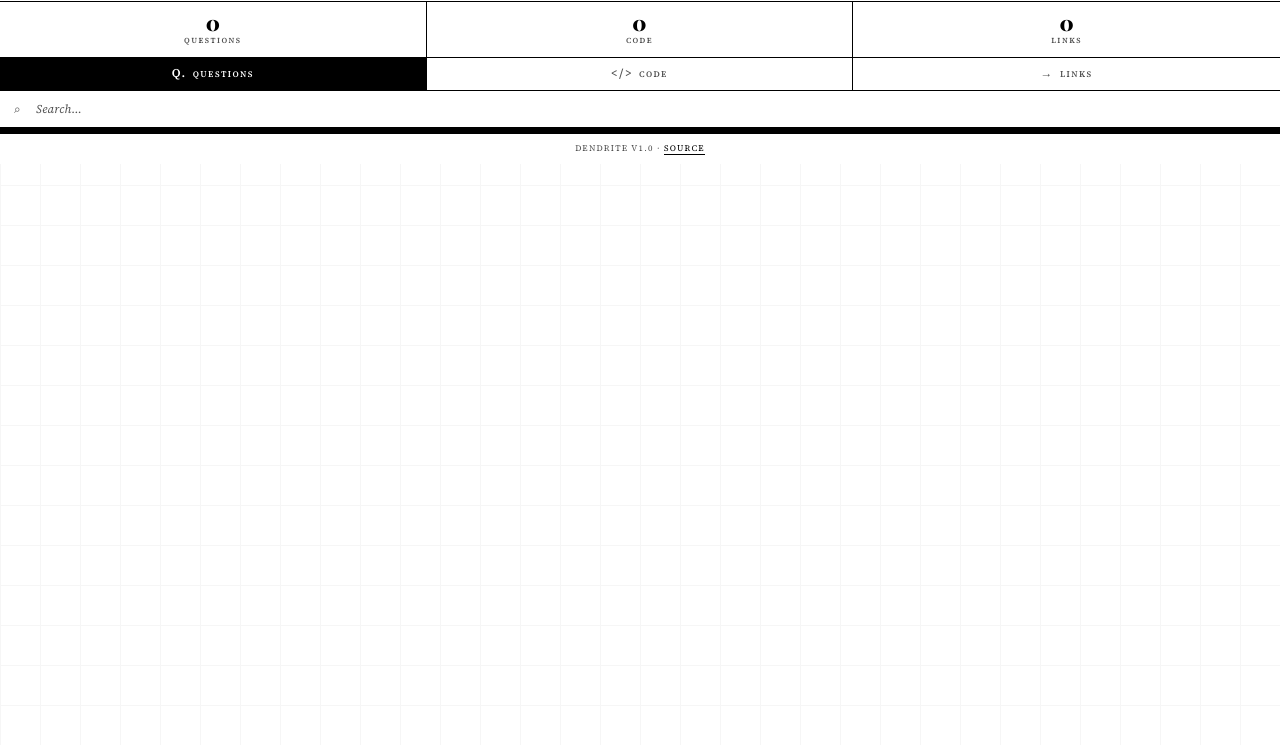
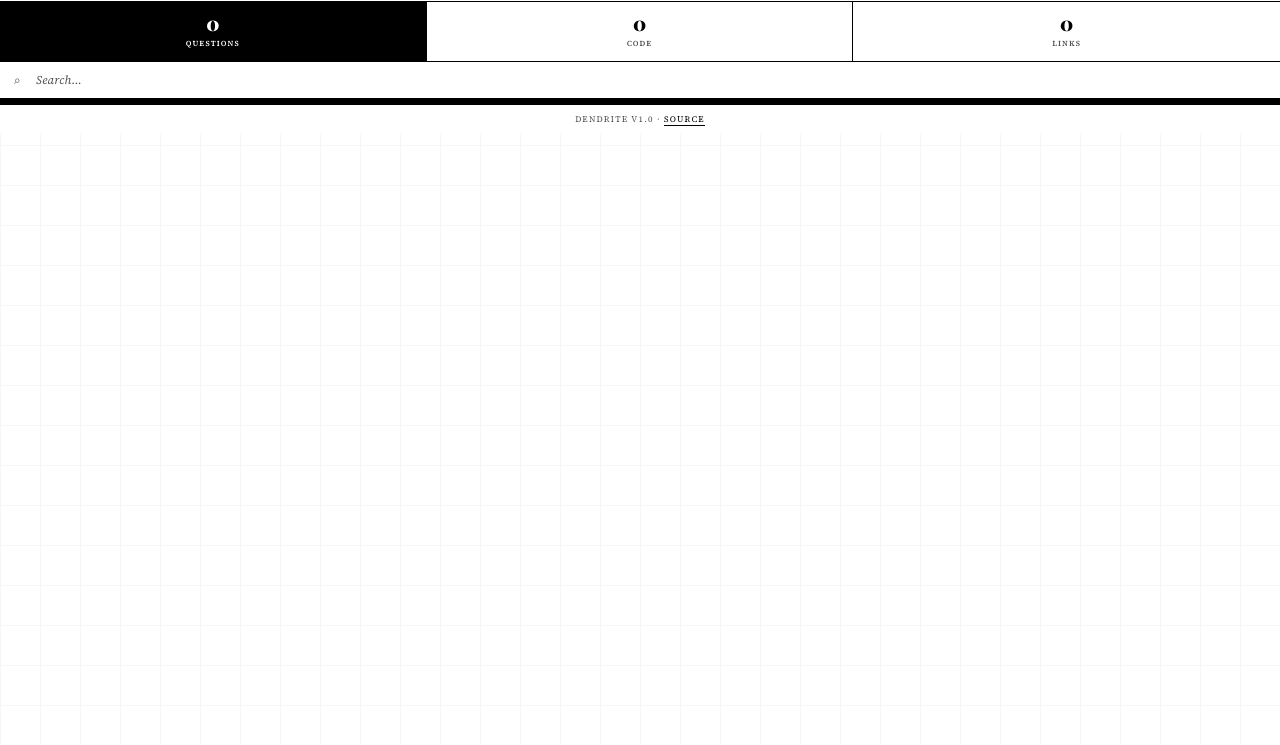
Before and after one commit to Arham-Qureshi/Dendrite, a browser extension: page panel/index.html in a window 1280 px wide. Shown: the part 55-800 px from the top of the page. Drawn offline with nearby package versions, Linux system fonts and the light colour scheme; a web font is replaced by a local one.

Commit message:
fix: the navbar cells

```diff
--- a/panel/index.html
+++ b/panel/index.html
@@ -25,34 +25,18 @@
       </div>
     </div>
 
-    <div class="dn-stats" id="stats-row">
-      <div class="dn-stat">
-        <div class="dn-stat-value" id="stat-questions">0</div>
-        <div class="dn-stat-label">Questions</div>
-      </div>
-      <div class="dn-stat">
-        <div class="dn-stat-value" id="stat-code">0</div>
-        <div class="dn-stat-label">Code</div>
-      </div>
-      <div class="dn-stat">
-        <div class="dn-stat-value" id="stat-links">0</div>
-        <div class="dn-stat-label">Links</div>
-      </div>
-    </div>
-
     <nav class="dn-filters" id="filter-bar" role="tablist" aria-label="Content filter">
-      <button class="dn-filter-btn active" data-filter="questions" role="tab" aria-selected="true"
-        id="filter-questions">
-        <span class="dn-filter-icon" aria-hidden="true">Q.</span>
-        Questions
+      <button class="dn-filter-btn active" data-filter="questions" role="tab" aria-selected="true" id="filter-questions">
+        <span class="dn-filter-count" id="stat-questions">0</span>
+        <span class="dn-filter-label">Questions</span>
       </button>
       <button class="dn-filter-btn" data-filter="code" role="tab" aria-selected="false" id="filter-code">
-        <span class="dn-filter-icon" aria-hidden="true">&lt;/&gt;</span>
-        Code
+        <span class="dn-filter-count" id="stat-code">0</span>
+        <span class="dn-filter-label">Code</span>
       </button>
       <button class="dn-filter-btn" data-filter="links" role="tab" aria-selected="false" id="filter-links">
-        <span class="dn-filter-icon" aria-hidden="true">→</span>
-        Links
+        <span class="dn-filter-count" id="stat-links">0</span>
+        <span class="dn-filter-label">Links</span>
       </button>
     </nav>
 
--- a/panel/styles.css
+++ b/panel/styles.css
@@ -189,54 +189,6 @@ body>* {
 }
 
 
-.dn-stats {
-  display: grid;
-  grid-template-columns: repeat(3, 1fr);
-  border-top: var(--rule-thin);
-}
-
-.dn-stat {
-  text-align: center;
-  padding: 10px 4px;
-  border-right: var(--rule-thin);
-  transition: background var(--transition), color var(--transition);
-  cursor: default;
-}
-
-.dn-stat:last-child {
-  border-right: none;
-}
-
-.dn-stat:hover {
-  background: var(--black);
-}
-
-.dn-stat:hover .dn-stat-value,
-.dn-stat:hover .dn-stat-label {
-  color: var(--white);
-}
-
-.dn-stat-value {
-  font-family: var(--font-heading);
-  font-weight: 900;
-  font-size: 1.5rem;
-  line-height: 1;
-  color: var(--black);
-  transition: color var(--transition);
-}
-
-.dn-stat-label {
-  font-family: var(--font-body);
-  font-weight: 600;
-  font-size: 0.55rem;
-  letter-spacing: 0.2em;
-  text-transform: uppercase;
-  color: var(--gray);
-  margin-top: 2px;
-  transition: color var(--transition);
-}
-
-
 .dn-filters {
   display: grid;
   grid-template-columns: repeat(3, 1fr);
@@ -245,30 +197,43 @@ body>* {
 
 .dn-filter-btn {
   display: flex;
+  flex-direction: column;
   align-items: center;
   justify-content: center;
-  gap: 6px;
-  padding: 10px 8px;
+  padding: 12px 4px;
   border: none;
   border-right: var(--rule-thin);
   background: var(--white);
-  color: var(--gray);
-  font-family: var(--font-body);
-  font-weight: 600;
-  font-size: 0.6rem;
-  letter-spacing: 0.18em;
-  text-transform: uppercase;
+  color: var(--black);
   cursor: pointer;
-  transition: background var(--transition), color var(--transition);
+  transition: all var(--transition);
 }
 
 .dn-filter-btn:last-child {
   border-right: none;
 }
 
+.dn-filter-count {
+  font-family: var(--font-heading);
+  font-weight: 900;
+  font-size: 1.4rem;
+  line-height: 1;
+  transition: color var(--transition);
+}
+
+.dn-filter-label {
+  font-family: var(--font-body);
+  font-weight: 600;
+  font-size: 0.55rem;
+  letter-spacing: 0.15em;
+  text-transform: uppercase;
+  color: var(--gray);
+  margin-top: 4px;
+  transition: color var(--transition);
+}
+
 .dn-filter-btn:hover {
   background: var(--gray-lt);
-  color: var(--black);
 }
 
 .dn-filter-btn.active {
@@ -276,9 +241,9 @@ body>* {
   color: var(--white);
 }
 
-.dn-filter-icon {
-  font-size: 0.85rem;
-  line-height: 1;
+.dn-filter-btn.active .dn-filter-count,
+.dn-filter-btn.active .dn-filter-label {
+  color: var(--white);
 }
 
 
```
